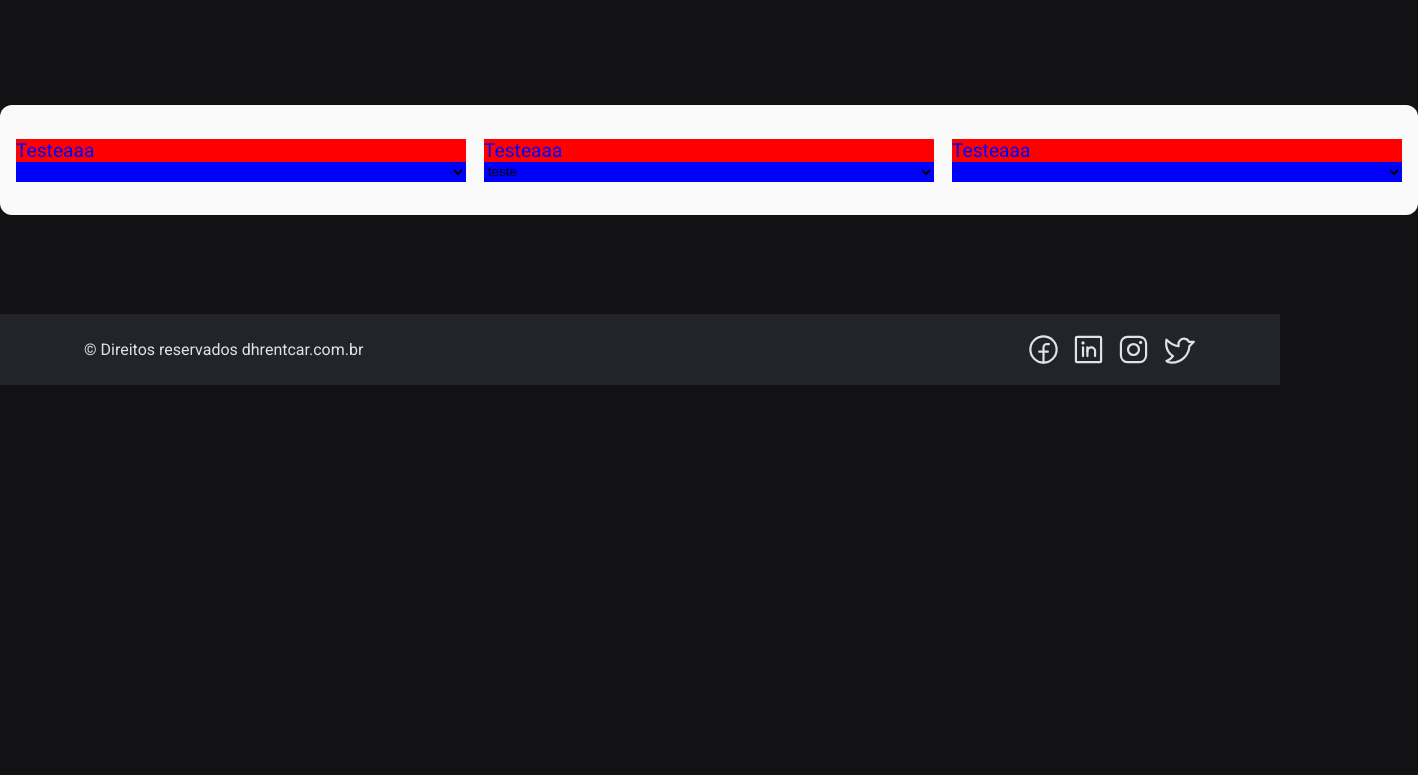
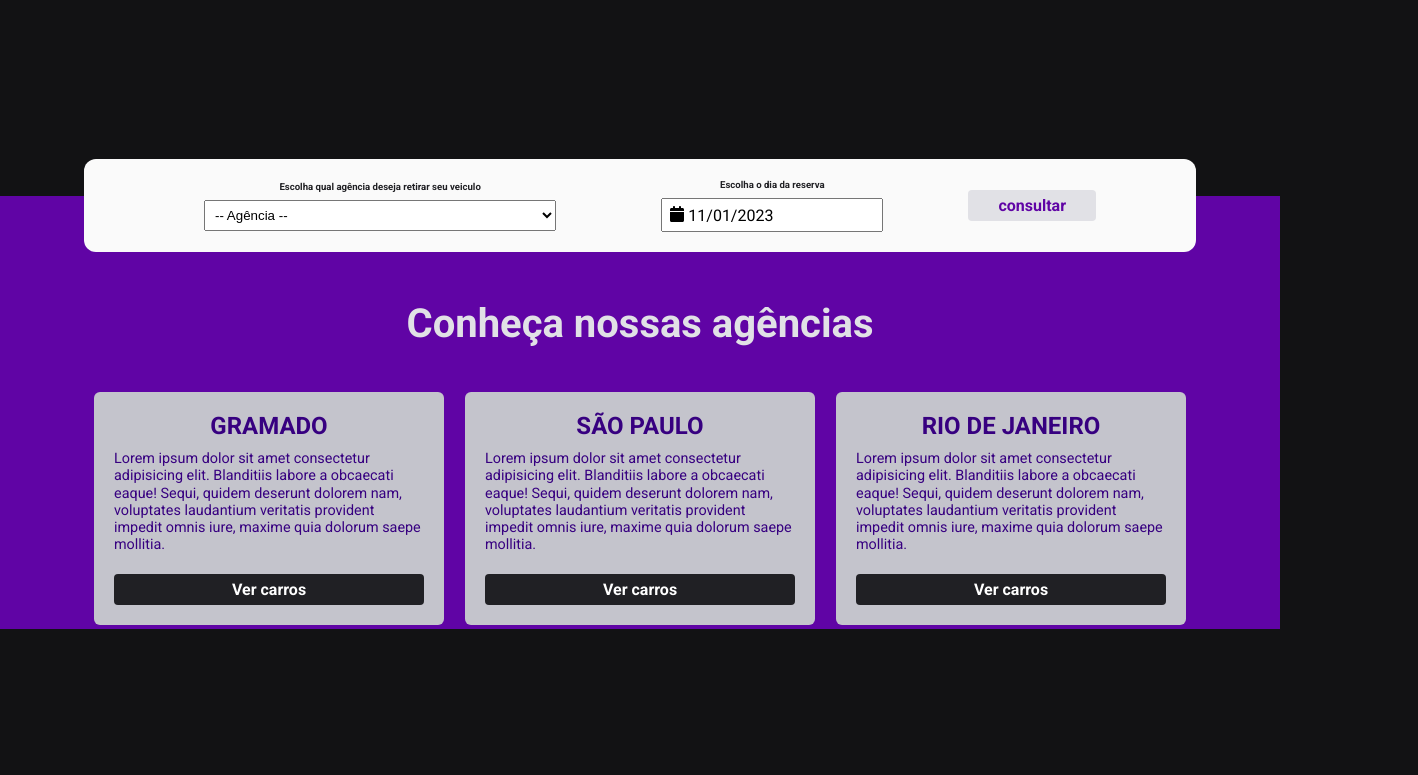
Before and after one commit to Grupo-04-Aluguel-de-Carros/Grupo-04-Front-End, a React (Vite) app: page / in a window 1280 px wide. Shown: the part 425-1200 px from the top of the page, 1418 px wide, since content can reach past the window. Before the commit the page ends 810 px from the top, so only its background shows below. Built offline with nearby package versions, Linux system fonts and the light colour scheme.

Commit message:
[FEAT] Nova Home

```diff
--- a/package.json
+++ b/package.json
@@ -11,8 +11,10 @@
   },
   "dependencies": {
     "@hookform/resolvers": "^3.3.2",
+    "@radix-ui/colors": "^3.0.0",
     "@radix-ui/react-dropdown-menu": "^2.0.6",
     "@radix-ui/react-icons": "^1.3.0",
+    "@radix-ui/react-select": "^2.0.0",
     "localforage": "^1.10.0",
     "match-sorter": "^6.3.1",
     "phosphor-react": "^1.4.1",
--- /dev/null
+++ b/src/components/Agencys/index.jsx
@@ -0,0 +1,47 @@
+import {
+    FullWidh,
+    AgencyArea,
+    AgencyUnit,
+    AgencyTitle,
+    AgencySubTitle,
+    AgencyAdress,
+    AgencyUnitis,
+    Container
+} from "./styles";
+
+import { CustomButton } from "../Button";
+
+export function Agencys() {
+  return (
+    <FullWidh>
+      <Container>
+        <AgencyArea>
+          <AgencyTitle>Conheça nossas agências</AgencyTitle>
+          <AgencyUnitis>
+
+          <AgencyUnit>
+            <AgencySubTitle>GRAMADO</AgencySubTitle>
+            <AgencyAdress>Lorem ipsum dolor sit amet consectetur adipisicing elit. Blanditiis labore a obcaecati eaque! Sequi, quidem deserunt dolorem nam, voluptates laudantium veritatis provident impedit omnis iure, maxime quia dolorum saepe mollitia.</AgencyAdress>
+            <CustomButton name={"Ver carros"} style={{background: '#202024', color: 'white'}}/>
+          </AgencyUnit>
+
+          <AgencyUnit>
+            <AgencySubTitle>SÃO PAULO</AgencySubTitle>
+            <AgencyAdress>Lorem ipsum dolor sit amet consectetur adipisicing elit. Blanditiis labore a obcaecati eaque! Sequi, quidem deserunt dolorem nam, voluptates laudantium veritatis provident impedit omnis iure, maxime quia dolorum saepe mollitia.</AgencyAdress>
+            <CustomButton name={"Ver carros"} style={{background: '#202024', color: 'white'}}/>
+          </AgencyUnit>
+
+          <AgencyUnit>
+            <AgencySubTitle>RIO DE JANEIRO</AgencySubTitle>
+            <AgencyAdress>Lorem ipsum dolor sit amet consectetur adipisicing elit. Blanditiis labore a obcaecati eaque! Sequi, quidem deserunt dolorem nam, voluptates laudantium veritatis provident impedit omnis iure, maxime quia dolorum saepe mollitia.</AgencyAdress>
+            <CustomButton name={"Ver carros"} style={{background: '#202024', color: 'white'}}/>
+          </AgencyUnit>
+
+
+        </AgencyUnitis>
+
+        </AgencyArea>
+        </Container>
+    </FullWidh>
+  );
+}
--- /dev/null
+++ b/src/components/Agencys/styles.jsx
@@ -0,0 +1,93 @@
+import styled from "styled-components";
+
+export const FullWidh = styled.nav`
+  width: 100%;
+
+  background-color: ${(props) => props.theme["purple3"]};
+  display: flex;
+  align-items: center;
+  justify-content: center;
+`;
+
+export const Container = styled.div`
+  width: 100%;
+  max-width: 1120px;
+  padding: 4px;
+  margin: 0 auto;
+  z-index: 99;
+
+  @media (max-width: 768px) {
+    gap: 10px;
+    padding: 20px;
+  }
+`;
+
+export const AgencyArea = styled.div`
+  width: 100%;
+
+  display: flex;
+  flex-direction: column;
+  justify-content: space-around;
+  align-items: center;
+`;
+
+export const AgencyUnitis = styled.div`
+  width: 100%;
+  margin-top: 45px;
+
+  display: flex;
+  justify-content: space-between;
+    align-items: center;
+
+  @media (max-width: 768px) {
+    flex-direction: column;
+    gap: 10px;
+  }
+`;
+
+export const AgencyUnit = styled.div`
+  max-width: 350px;
+  padding: 20px;
+  margin: 0 10px;
+  border-radius: 6px;
+
+  background-color: ${(props) => props.theme["gray300"]};
+
+  display: flex;
+  flex-direction: column;
+  justify-content: space-around;
+  gap: 10px;
+
+  @media (max-width: 768px) {
+    max-width: 450px;
+  }
+`;
+
+export const AgencyTitle = styled.h1`
+  font-size: 2.5rem;
+  margin-top: 100px;
+
+  @media (max-width: 768px) {
+    font-size: 1.5rem;
+  }
+`;
+
+export const AgencySubTitle = styled.h2`
+color: ${(props) => props.theme["purple5"]};
+
+font-weight: 900;
+font-size: 1.5rem;
+
+margin-bottom: 5px;
+margin: 0 auto;
+`;
+
+export const AgencyAdress = styled.span`
+color: ${(props) => props.theme["purple5"]};
+
+font-size: .9rem;
+font-weight: 100;
+line-height: 1.2;
+
+margin-bottom: 10px;
+`;
--- a/src/components/Button/styles.jsx
+++ b/src/components/Button/styles.jsx
@@ -17,4 +17,10 @@ export const LoginBtn = styled.button`
     background: ${(props) => props.$outline ? props.theme['bg'] : props.theme['bg1']};
     color: ${(props) => props.$outline ? props.theme['gray100'] : props.theme['gray100']};
   }
+
+  @media (max-width: 768px) {
+    font-weight: 900;
+    font-size: .7rem;
+    border-radius: 4px;
+  }
 `
--- a/src/components/Footer/styles.jsx
+++ b/src/components/Footer/styles.jsx
@@ -4,7 +4,7 @@ import logo from "../../assets/logo1.png";
 export const FullWidh = styled.nav`
   width: 100%;
   padding: 10px;
-  margin-top: 24px;
+  margin-top: 204px;
   background-color: ${(props) => props.theme["bg"]};
   display: flex;
   align-items: center;
--- a/src/components/Header/index.jsx
+++ b/src/components/Header/index.jsx
@@ -30,7 +30,7 @@ import { toast } from "react-toastify";
 
 export function Header() {
   // eslint-disable-next-line no-unused-vars
-  const [user, setUser] = useState();
+  const [user, setUser] = useState({nome: "Mauricio Corrêa Alves"});
 
   const navigate = useNavigate();
 
--- a/src/pages/Home/index.jsx
+++ b/src/pages/Home/index.jsx
@@ -1,6 +1,9 @@
-// import { useRef, useState } from "react";
+import { useState } from "react";
 // Import Swiper React components
 import { Swiper, SwiperSlide } from "swiper/react";
+import DatePicker from "react-datepicker";
+import "react-datepicker/dist/react-datepicker.css";
+import ptBR from "date-fns/locale/pt-BR";
 
 // Import Swiper styles
 import "swiper/css";
@@ -13,115 +16,49 @@ import { Autoplay, Pagination, Navigation } from "swiper/modules";
 
 import { SliderCard } from "../../components/SliderCard";
 
-import { AreaDate, AreaDateLimit, LabelDate, SelectDate } from "./styles";
+import {
+  AreaDate,
+  AreaDateLimit,
+  Container,
+  LabelDate,
+  SelectDate,
+  OptionDate,
+} from "./styles";
 
-export const groupCars = [
-  {
-    title: "GRUPO B - COMPACTO COM AR",
-    image: `https://www.localiza.com/brasil-site/geral/Frota/MOBI.png`,
-    descriptionSimilar:
-      "Veiculo similar a: Fiat mov, Renault Kwid 1.0, dentre outros",
-    advantages: [
-      "4 portas",
-      "Ar-Condicionado",
-      "Vidro Eltétrico",
-      "Trava Eltétrica",
-    ],
-  },
+import { CustomButton } from "../../components/Button";
+import { Agencys } from "../../components/Agencys";
 
-  {
-    title: "GRUPO BE - COMPACTO ELÉTRICO",
-    image: `https://www.localiza.com/brasil-site/geral/Frota/ZOEE.png`,
-    descriptionSimilar:
-      "Veiculo similar a: Fiat mov, Renault Kwid 1.0, dentre outros",
-    description: [
-      "4 portas",
-      "Ar-Condicionado",
-      "Vidro Eltétrico",
-      "Trava Eltétrica",
-    ],
-  },
-
-  {
-    title: "GRUPO C - ECONÔMICO COM AR",
-    image: `https://www.localiza.com/brasil-site/geral/Frota/SANX.png`,
-    descriptionSimilar:
-      "Veiculo similar a: Fiat mov, Renault Kwid 1.0, dentre outros",
-    description: [
-      "4 portas",
-      "Ar-Condicionado",
-      "Vidro Eltétrico",
-      "Trava Eltétrica",
-    ],
-  },
-
-  {
-    title: "GRUPO CE - ECONÔMICO ESPECIAL C/AR",
-    image: `https://www.localiza.com/brasil-site/geral/Frota/HB2X.png`,
-    descriptionSimilar:
-      "Veiculo similar a: Fiat mov, Renault Kwid 1.0, dentre outros",
-    description: [
-      "4 portas",
-      "Ar-Condicionado",
-      "Vidro Eltétrico",
-      "Trava Eltétrica",
-    ],
-  },
-
-  {
-    title: "GRUPO CS - ECONÔMICO SEDAN C/AR",
-    image: `https://www.localiza.com/brasil-site/geral/Frota/HB2C.png`,
-    descriptionSimilar:
-      "Veiculo similar a: Fiat mov, Renault Kwid 1.0, dentre outros",
-    description: [
-      "4 portas",
-      "Ar-Condicionado",
-      "Vidro Eltétrico",
-      "Trava Eltétrica",
-    ],
-  },
-
-  {
-    title: "GRUPO F - INTERMEDIÁRIO",
-    image: `https://www.localiza.com/brasil-site/geral/Frota/HB20.png`,
-    descriptionSimilar:
-      "Veiculo similar a: Fiat mov, Renault Kwid 1.0, dentre outros",
-    description: [
-      "4 portas",
-      "Ar-Condicionado",
-      "Vidro Eltétrico",
-      "Trava Eltétrica",
-    ],
-  },
-
-  {
-    title: "GRUPO FS - INTERMEDIÁRIO SEDAN",
-    image: `https://www.localiza.com/brasil-site/geral/Frota/CROX.png`,
-    descriptionSimilar:
-      "Veiculo similar a: Fiat mov, Renault Kwid 1.0, dentre outros",
-    description: [
-      "4 portas",
-      "Ar-Condicionado",
-      "Vidro Eltétrico",
-      "Trava Eltétrica",
-    ],
-  },
-
-  {
-    title: "GRUPO  FH - INTERMEDIÁRIO HATCH AUTOMÁTICO",
-    image: `https://www.localiza.com/brasil-site/geral/Frota/YARS.png`,
-    descriptionSimilar:
-      "Veiculo similar a: Fiat mov, Renault Kwid 1.0, dentre outros",
-    description: [
-      "4 portas",
-      "Ar-Condicionado",
-      "Vidro Eltétrico",
-      "Trava Eltétrica",
-    ],
-  },
+export function Home() {
+  const selectOptions = [
+    { value: "", text: "-- Agência --" },
+    { value: "gramado", text: "Gramado - RS" },
+    { value: "riodejaneiro", text: "Rio de Janeiro - RJ" },
+    { value: "saopaulo", text: "São Paulo - SP" },
   ];
 
-export function Home() {
+  function handleChange(event) {
+    setSelected(event.target.value);
+  }
+
+  function handleForms(e) {
+    e.preventDefault();
+
+    if (selected === "") {
+      alert("Escolha uma agência");
+      return;
+    }
+
+    const formsData = {
+      agency: selected,
+      StartDateSelect: startDate,
+    };
+
+    console.log(formsData);
+  }
+
+  const [selected, setSelected] = useState(selectOptions[0].value);
+  const [startDate, setStartDate] = useState(new Date());
+
   return (
     <>
       <Swiper
@@ -138,30 +75,44 @@ export function Home() {
         <SwiperSlide>
           <SliderCard />
         </SwiperSlide>
+
+        <SwiperSlide>
+          <SliderCard />
+        </SwiperSlide>
       </Swiper>
 
-      <AreaDate>
+      <Container>
+        <AreaDate onSubmit={handleForms}>
           <AreaDateLimit>
-          <LabelDate>Testeaaa</LabelDate>
-          <SelectDate></SelectDate>
-        </AreaDateLimit>
+            <LabelDate>
+              Escolha qual agência deseja retirar seu veiculo
+            </LabelDate>
 
-        <AreaDateLimit>
-          <LabelDate>Testeaaa</LabelDate>
-          <SelectDate>
-            <option>teste</option>
-            <option>teste</option>
-            <option>teste</option>
-            <option>teste</option>
-            <option>teste</option>
+            <SelectDate value={selected} onChange={handleChange}>
+              {selectOptions.map((option) => (
+                <OptionDate key={option.value} value={option.value}>
+                  {option.text}
+                </OptionDate>
+              ))}
             </SelectDate>
           </AreaDateLimit>
 
           <AreaDateLimit>
-          <LabelDate>Testeaaa</LabelDate>
-          <SelectDate></SelectDate>
+            <LabelDate>Escolha o dia da reserva</LabelDate>
+            <DatePicker
+              locale={ptBR}
+              showIcon
+              selected={startDate}
+              minDate={new Date()}
+              onChange={(date) => setStartDate(date)}
+            />
           </AreaDateLimit>
+
+          <CustomButton name="consultar" type="submit" />
         </AreaDate>
+      </Container>
+
+        <Agencys />
     </>
   );
 }
--- a/src/pages/Home/styles.css
+++ b/src/pages/Home/styles.css
@@ -1,12 +1,14 @@
 .swiper {
     width: 100%;
     height: 100%;
+
   }
 
   .swiper-slide {
     text-align: center;
     font-size: 18px;
-    background: #343333;
+    /* background: #343333; */
+
 
     /* Center slide text vertically */
     display: flex;
--- a/src/pages/Home/styles.jsx
+++ b/src/pages/Home/styles.jsx
@@ -1,58 +1,64 @@
 import styled from "styled-components";
 
-import imgbkg from "../../assets/imgBk.jpeg";
+export const Container = styled.div`
+  width: 100%;
+  max-width: 1120px;
+  padding: 4px;
+  margin: 0 auto;
+  z-index: 99;
 
-export const FullWithPicker = styled.div`
-  width: 100%;
-  /* height: 400px; */
-  background: url(${imgbkg}) no-repeat;
-  background-size: cover;
-  background-position: center;
+  @media (max-width: 768px) {
+    gap: 10px;
+    padding: 20px;
+  }
 `;
 
-export const Container = styled.main`
-  height: calc(100vh - 120px);
-`;
-
-
-export const AreaDate = styled.div`
-  height: 110px;
-  padding: 16px;
+export const AreaDate = styled.form`
+  width: 100%;
+  margin: 0 auto;
+  padding: 0 100px;
 
   border-radius: 12px;
 
   background: linear-gradient(to right top, #fafafa, #fafafa);
+
+  display: flex;
+  align-items: center;
+
+  margin-bottom: -60px;
+
+  @media (max-width: 768px) {
+    width: 100%;
+    border-radius: 6px;
+    padding: 0px;
+    flex-direction: column;
+  }
+`;
+
+export const AreaDateLimit = styled.div`
+  width: 100%;
+
   margin: 0 auto;
+  padding: 20px;
 
   display: flex;
   justify-content: center;
   align-items: center;
-  gap: 18px;
-
-  margin-top: -50px;
-  z-index: 1;
-`;
-
-export const AreaDateLimit = styled.div`
-  width: 90%;
-  margin: 0 auto;
-  background-color: red;
-
-  display: flex;
   flex-direction: column;
-  justify-content: center;
-
+  gap: 8px;
 `;
 
 export const LabelDate = styled.label`
-  font-size: 1.2rem;
-  color: blue;
+  font-size: 0.6rem;
+  font-weight: bold;
+  color: ${(props) => props.theme["gray800"]};
 `;
 
 export const SelectDate = styled.select`
-  width: 450px;
-  height: 20px;
+  width: 100%;
+  padding: 6px;
+`;
 
-  border: none;
-  background-color: blue;
+export const OptionDate = styled.option`
+  font-size: 200px;
 `;
--- a/src/styles/themes/default.jsx
+++ b/src/styles/themes/default.jsx
@@ -11,6 +11,7 @@ export const defaultTheme = {
 
   'gray100': '#e1e1e6',
   'gray300': '#c4c4cc',
+  'gray400': '#85858b',
   'gray800': '#202024',
   'gray900': '#121214',
 
```
Also changed, not shown: src/components/SliderCard/index.jsx (+23 -4 lines), src/components/SliderCard/styles.jsx (+17 -10 lines), 1 other file (tests, documents, lock files or other folders). Lines whose indentation alone changed are shown as unchanged.
